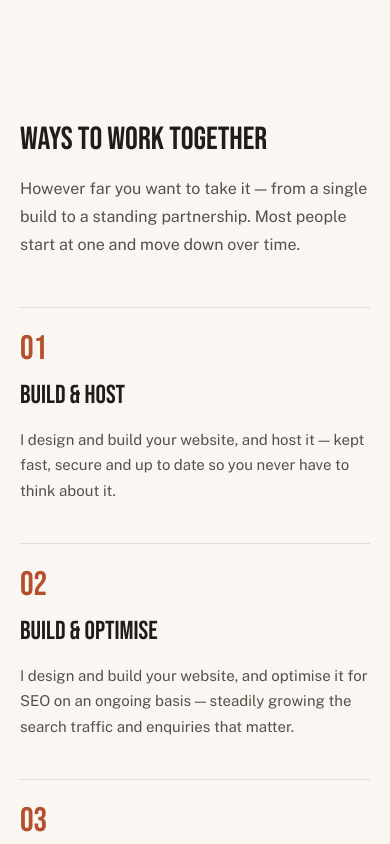
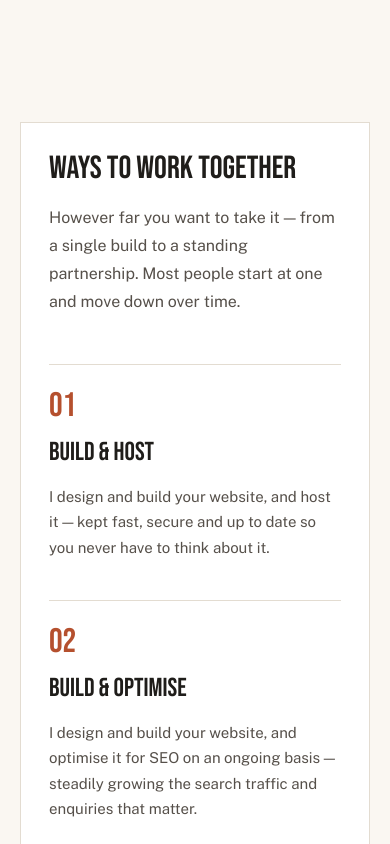
Before and after one commit to tangobrown/tango-site, a Next.js app: page / in a window 390 px wide. Shown: the part 4640-5484 px from the top of the page. Built offline with nearby package versions, Linux system fonts and the light colour scheme.

Commit message:
Ways to work: wrap in a white box
Put the "Ways to work together" content in a solid white box (hairline
border, generous padding) on the cream background.

Co-Authored-By: Claude Opus 4.8 <noreply@anthropic.com>
Claude-Session: https://claude.ai/code/session_01F5gwxdPdH8jjeZuG66LKjH

```diff
--- a/components/WaysToWork.tsx
+++ b/components/WaysToWork.tsx
@@ -23,7 +23,8 @@ export default function WaysToWork() {
   return (
     <section className="py-16 lg:pb-[116px] lg:pt-[64px]">
       <div className="mx-auto max-w-content px-5 lg:px-8">
-        <div className="flex flex-col gap-4 lg:max-w-[640px]">
+        <div className="border border-rule bg-white p-7 lg:p-14">
+          <div className="flex flex-col gap-4 lg:max-w-[640px]">
           <h2 className="m-0 font-bebas text-[clamp(32px,3.3vw,50px)] font-normal leading-[1.15]">
             Ways to work together
           </h2>
@@ -41,6 +42,7 @@ export default function WaysToWork() {
               <p className="m-0 text-[15px] leading-[1.7] text-ink-soft">{way.body}</p>
             </div>
           ))}
+          </div>
         </div>
       </div>
     </section>
```
